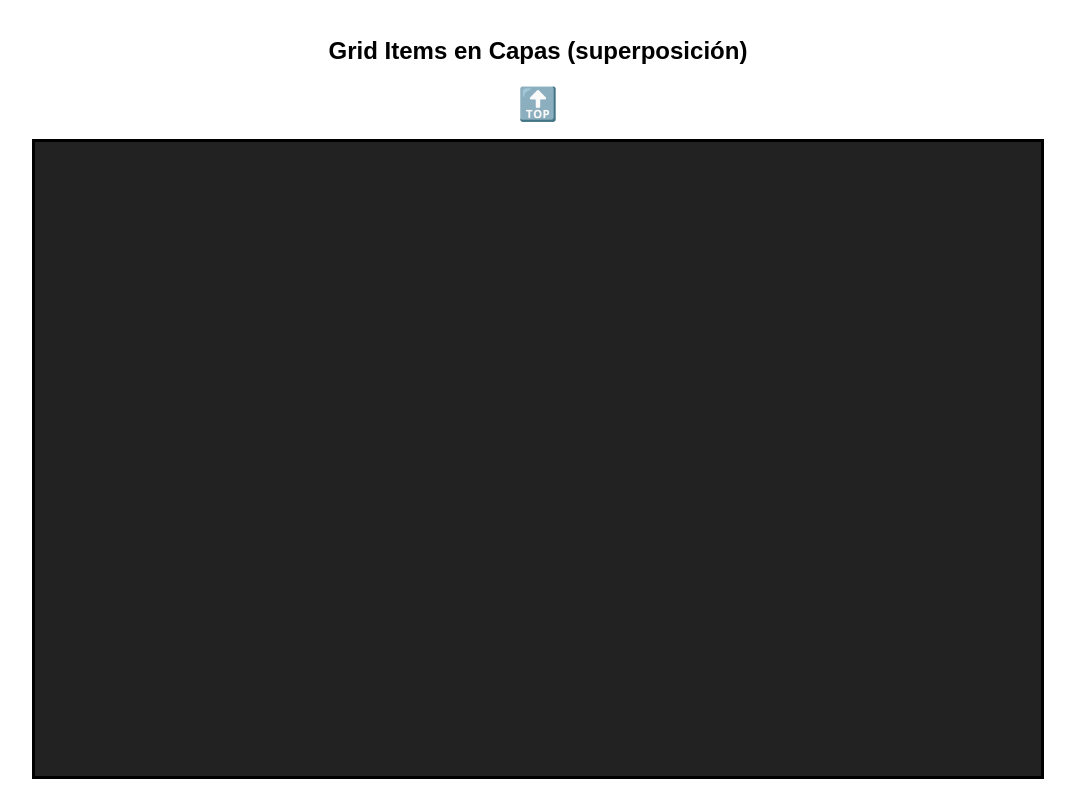
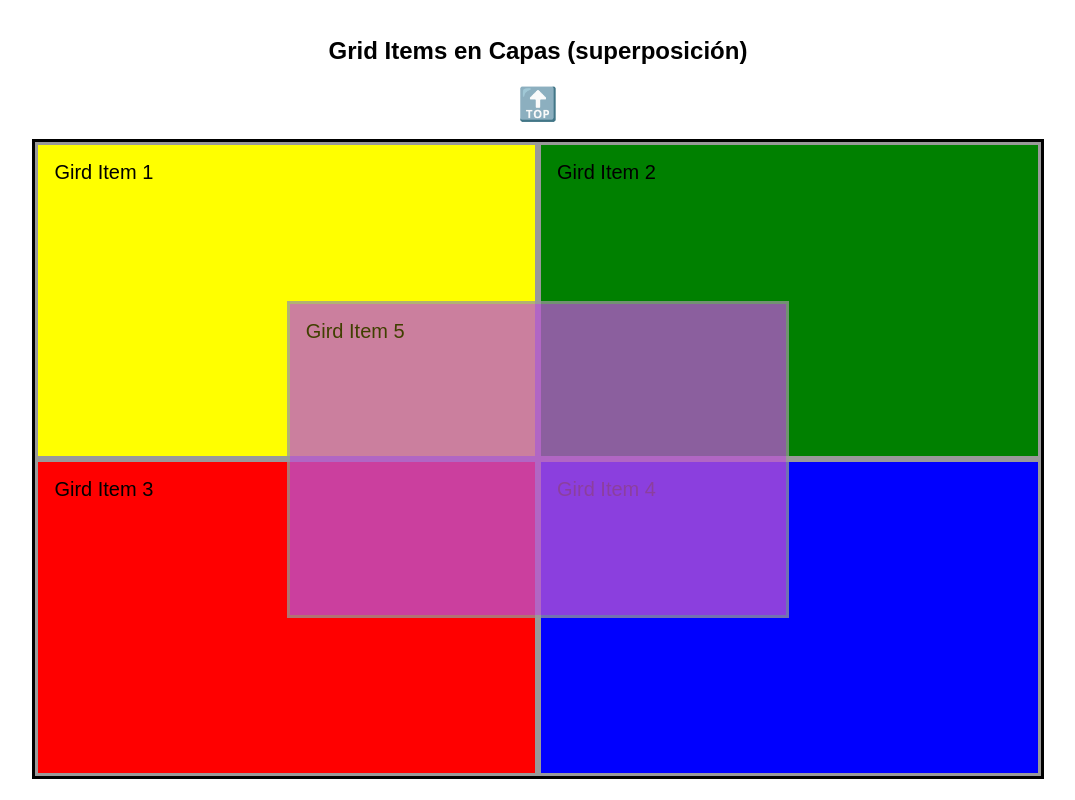
Before and after one commit to joaquin-braicovich/fron-end-1, a plain HTML site: page Practica grid/index.html in a window 1280 px wide. Shown: the part 9260-10060 px from the top of the page, without its empty margins (102-1177 px from the left). Drawn offline with Linux system fonts and the light colour scheme.

Commit message:
Grid Orden y Alineacion

```diff
--- a/Practica grid/index.html
+++ b/Practica grid/index.html
@@ -393,10 +393,42 @@
     </section>
     <h2 id="grid-layer">Grid Items en Capas (superposición)</h2>
     <a href="#top">🔝</a>
-    <section class="container grid-layers"></section>
+    <section class="container grid-layers">
+      <article class="item">
+        <p>Gird Item 1</p>
+      </article>
+      <article class="item">
+        <p>Gird Item 2</p>
+      </article>
+      <article class="item">
+        <p>Gird Item 3</p>
+      </article>
+      <article class="item">
+        <p>Gird Item 4</p>
+      </article>
+      <article class="item">
+        <p>Gird Item 5</p>
+      </article>
+    </section>
     <h2 id="grid-order">Ordenamiento de Grid Items</h2>
     <a href="#top">🔝</a>
-    <section class="container grid-order"></section>
+    <section class="container grid-order">
+      <article class="item">
+        <p>Gird Item 1</p>
+      </article>
+      <article class="item">
+        <p>Gird Item 2</p>
+      </article>
+      <article class="item">
+        <p>Gird Item 3</p>
+      </article>
+      <article class="item">
+        <p>Gird Item 4</p>
+      </article>
+      <article class="item">
+        <p>Gird Item 5</p>
+      </article>
+    </section>
     <h2 id="grid-align">Alineamiento de Grid Items</h2>
     <a href="#top">🔝</a>
     <section class="container grid-align"></section>
--- a/Practica grid/styles.css
+++ b/Practica grid/styles.css
@@ -171,3 +171,41 @@ img {
   grid-row: span 3;
   grid-column: span 3;
 }
+.grid-layers{
+  display: grid;
+  /*   Grid 4cx4r */
+  grid-template-columns: repeat(4, 1fr);
+  grid-template-rows: repeat(4, 1fr);
+
+}
+.grid-layers .item:nth-child(1){
+  background-color: yellow;
+  grid-column: 1 / 3;
+  grid-row: 1 / 3;
+}
+.grid-layers .item:nth-child(2){
+  background-color: green;
+  grid-column: 3 / 5;
+  grid-row: 1 / 3;
+}
+.grid-layers .item:nth-child(3){
+  background-color: red;
+  grid-column: 1 / 3;
+  grid-row: 3 / 5;
+}
+.grid-layers .item:nth-child(4){
+  background-color: blue;
+  grid-column: 3 / 5;
+  grid-row: 3 / 5;
+}.grid-layers .item:nth-child(5){
+  background-color: mediumorchid;
+  grid-column: 2 / 4;
+  grid-row: 2 / 4;
+  opacity: .75;
+}
+.grid-order{
+  display: grid;
+  /* Grid 3cx2r */
+  grid-template-columns: repeat(3, 1fr);
+  grid-template-rows: repeat(2, 1fr);
+}
```
